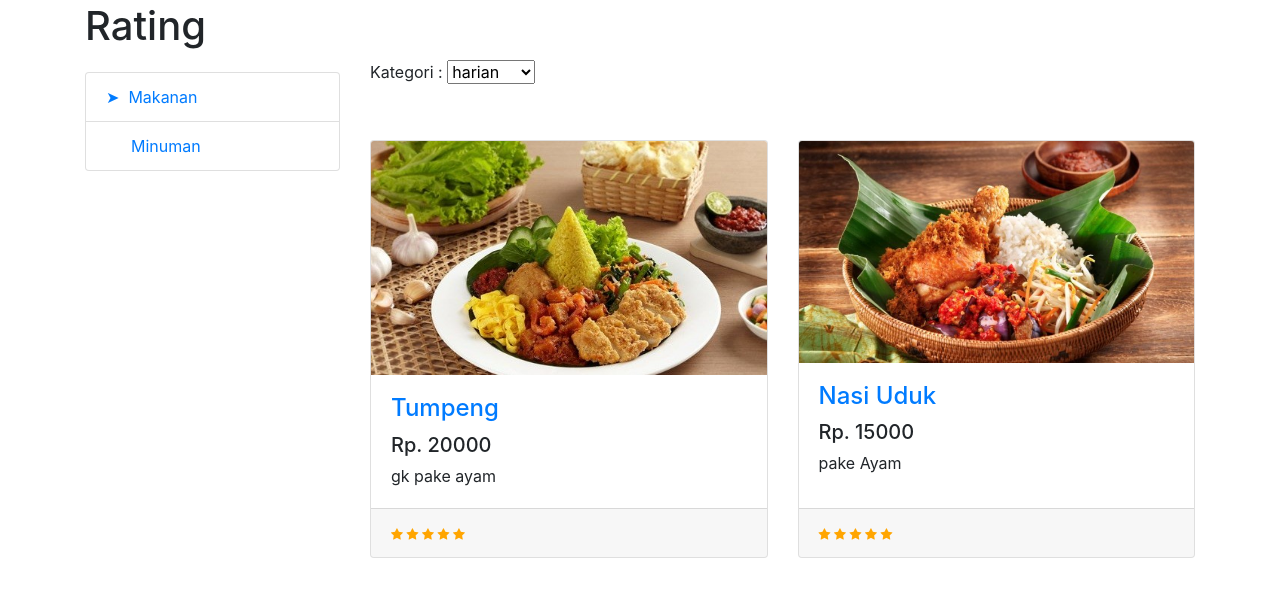
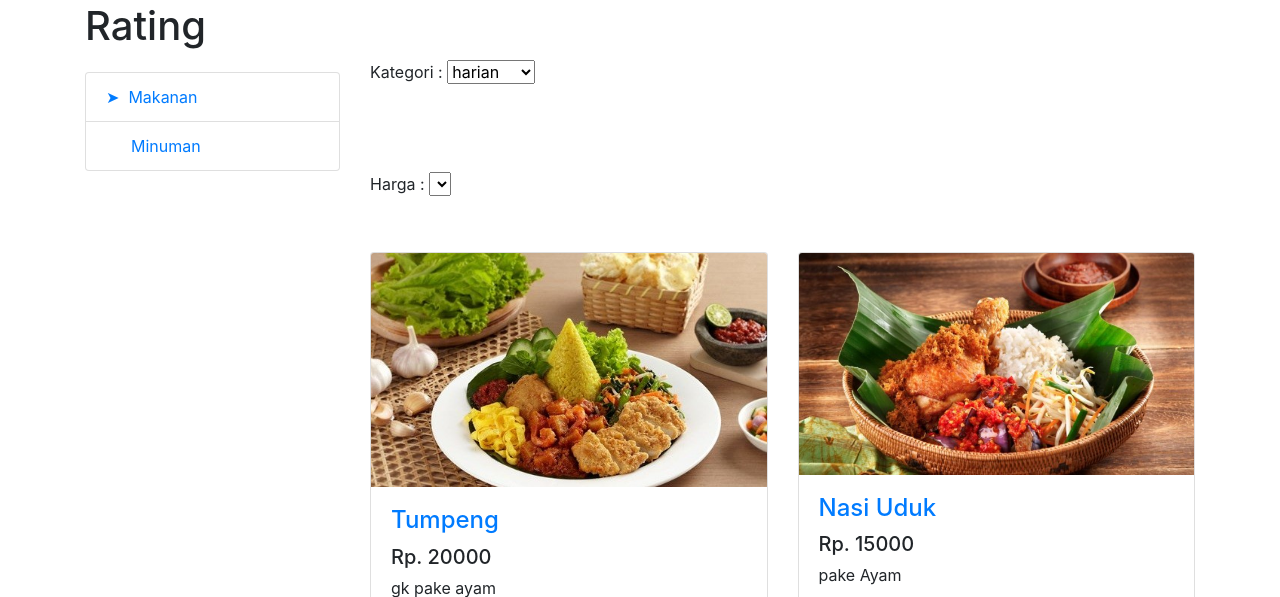
Before and after one commit to BoxRate/BoxRate, a PHP site: page /rating-makanan.php in a window 1280 px wide. Shown: the part 76-673 px from the top of the page. Run offline with PHP 8.4, Linux system fonts and the light colour scheme; data comes from the database, SQL or seed files in the repository; lists and menus that the app fills with data are empty.

Commit message:
membuat form harga

```diff
--- a/rating-makanan.php
+++ b/rating-makanan.php
@@ -83,6 +83,12 @@
               </select>
 
             </form>
+			<form class="mb-4">
+			<label>Harga :</label>
+			<select name="price">
+			</select>
+			</form>
+
 
           <div class="row">
 
```
